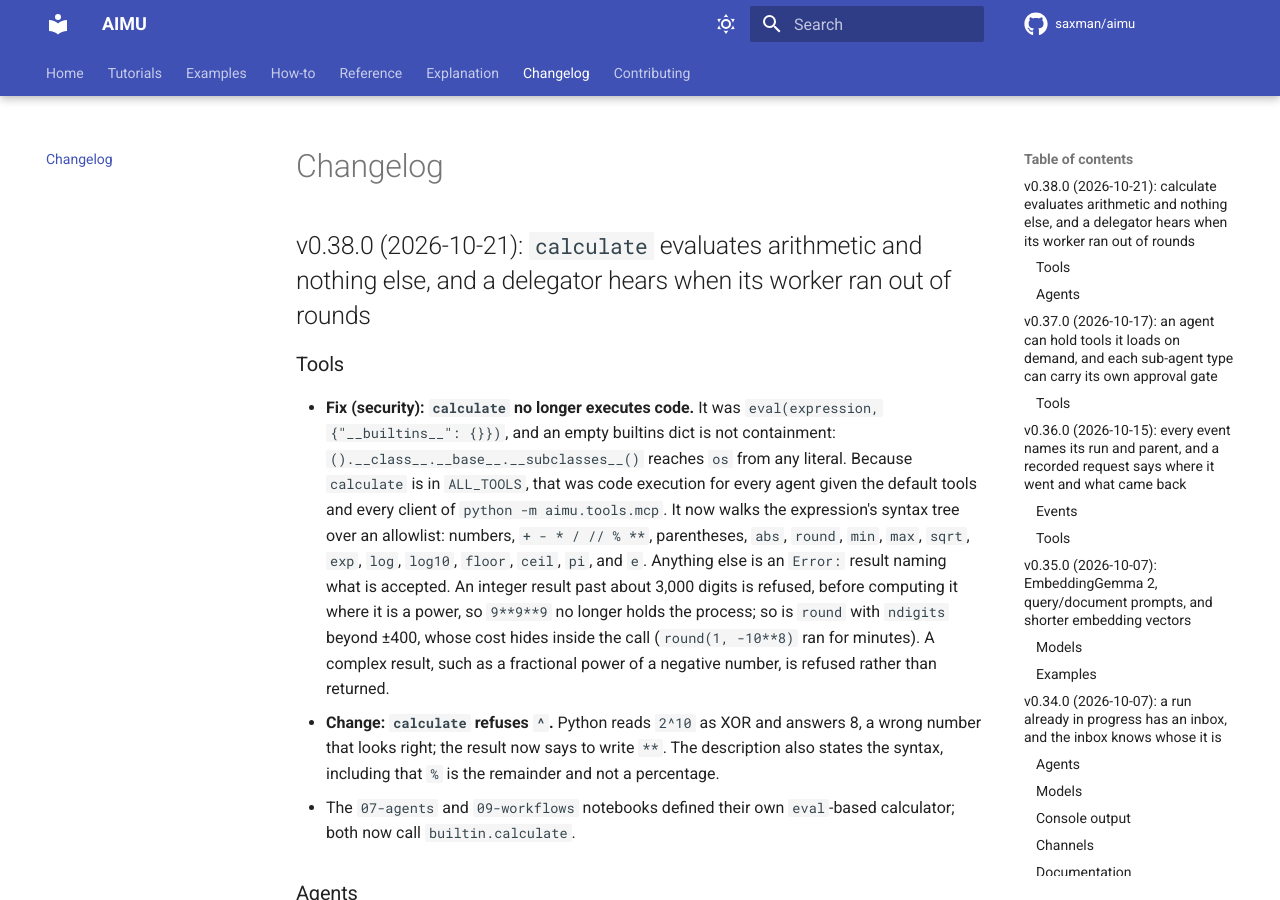
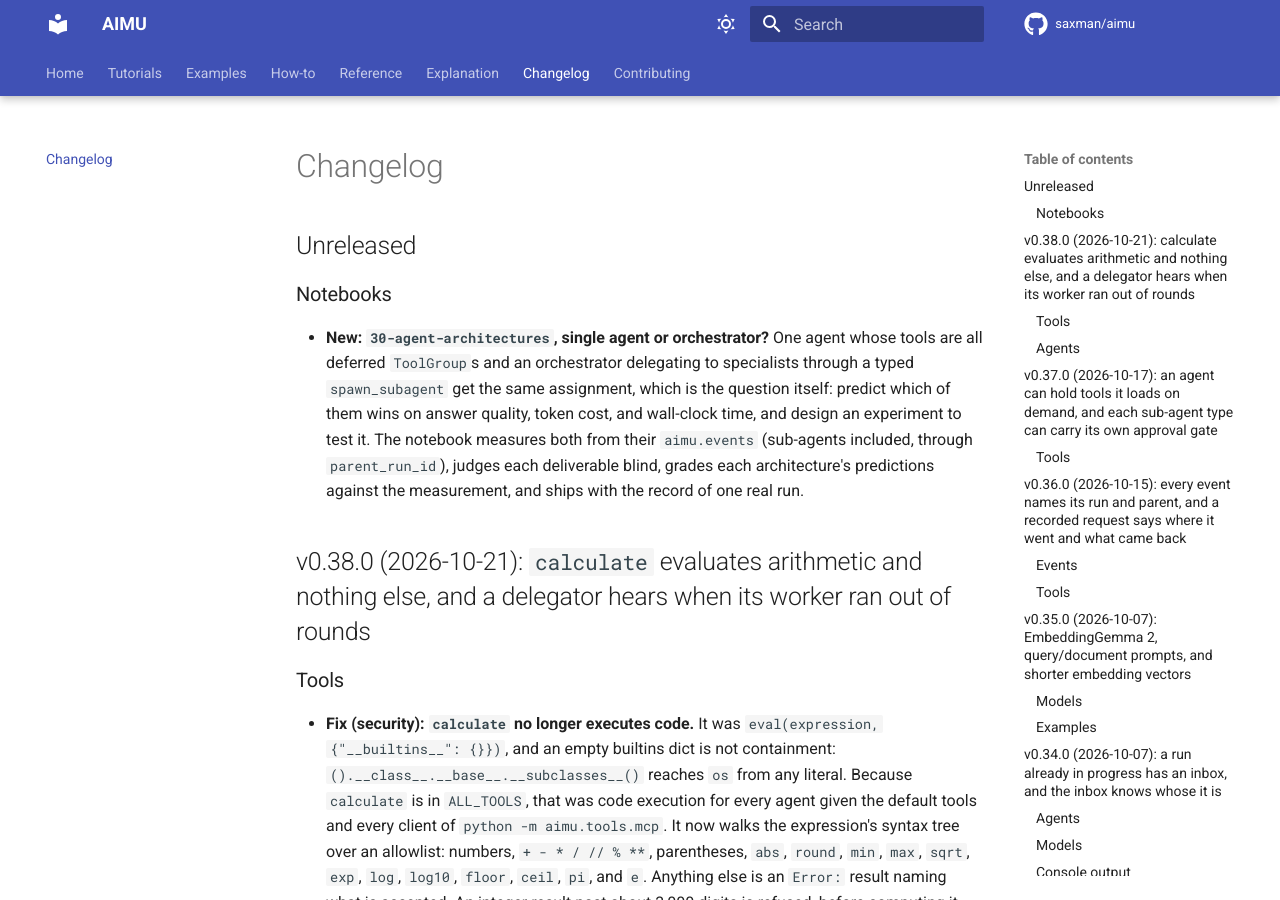
Before and after one commit to saxman/aimu, an MkDocs documentation site: the page built from docs/changelog.md, in a window 1280 px wide and 900 px high. Built offline with MkDocs 1.6.1 and Material for MkDocs 9.7.7, drawn with Linux system fonts in a browser that asks for light colours; comment, search, counter and statistics services are not loaded; some of the changed text lies outside the part shown.

Commit message:
docs(notebooks): results section, indexes, and changelog for notebook 30
Co-Authored-By: Claude Opus 5.5 <noreply@anthropic.com>

```diff
--- a/CHANGELOG.md
+++ b/CHANGELOG.md
@@ -1,4 +1,15 @@
 # Changelog
+
+## Unreleased
+
+### Notebooks
+
+- **New: `30-agent-architectures`, single agent or orchestrator?** One agent whose tools are all deferred
+  `ToolGroup`s and an orchestrator delegating to specialists through a typed `spawn_subagent` get the
+  same assignment, which is the question itself: predict which of them wins on answer quality, token
+  cost, and wall-clock time, and design an experiment to test it. The notebook measures both from their
+  `aimu.events` (sub-agents included, through `parent_run_id`), judges each deliverable blind, grades
+  each architecture's predictions against the measurement, and ships with the record of one real run.
 
 ## v0.38.0 (2026-10-21): `calculate` evaluates arithmetic and nothing else, and a delegator hears when its worker ran out of rounds
 
```
Also changed, not shown: notebooks/README.md (+1 -1 lines), 1 other file.
